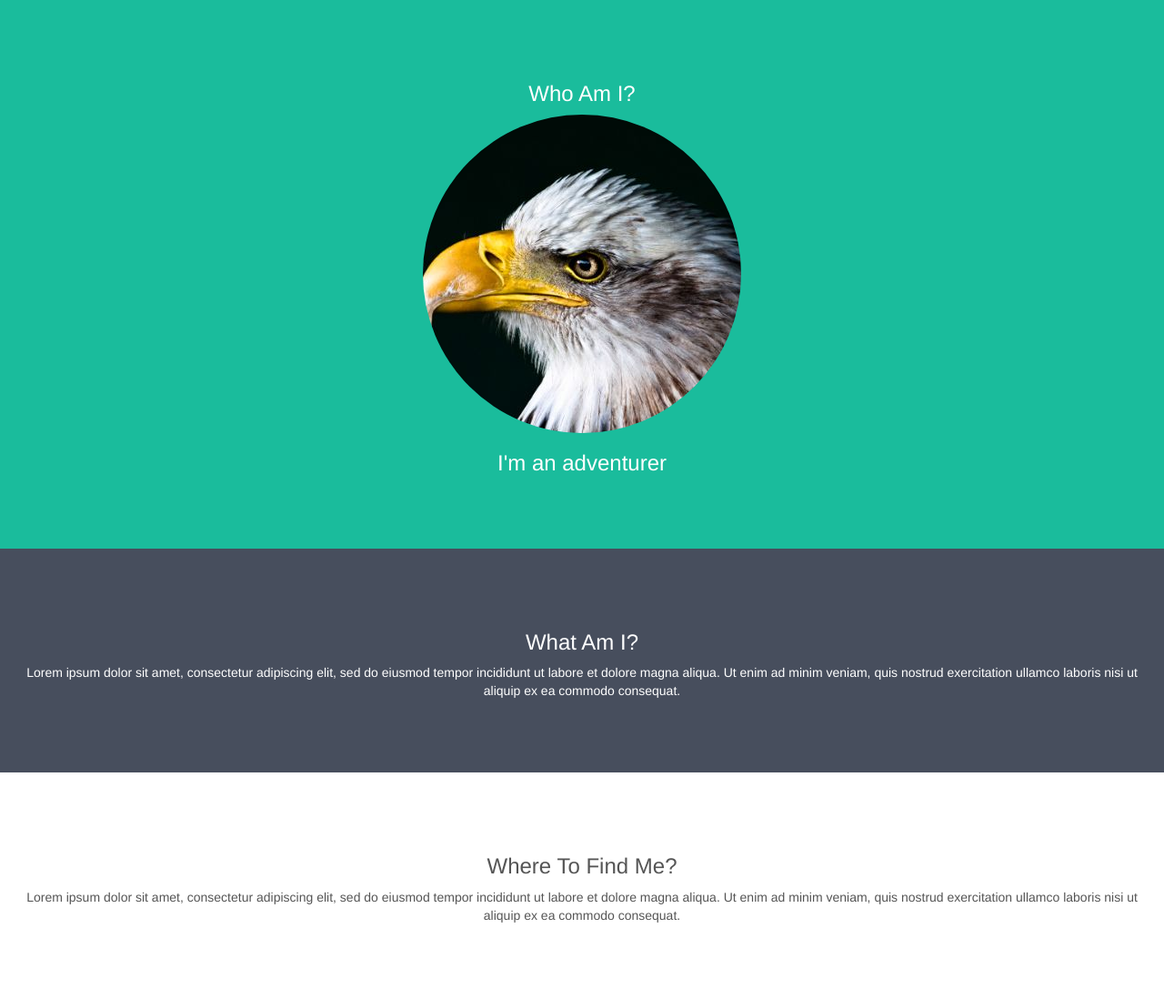
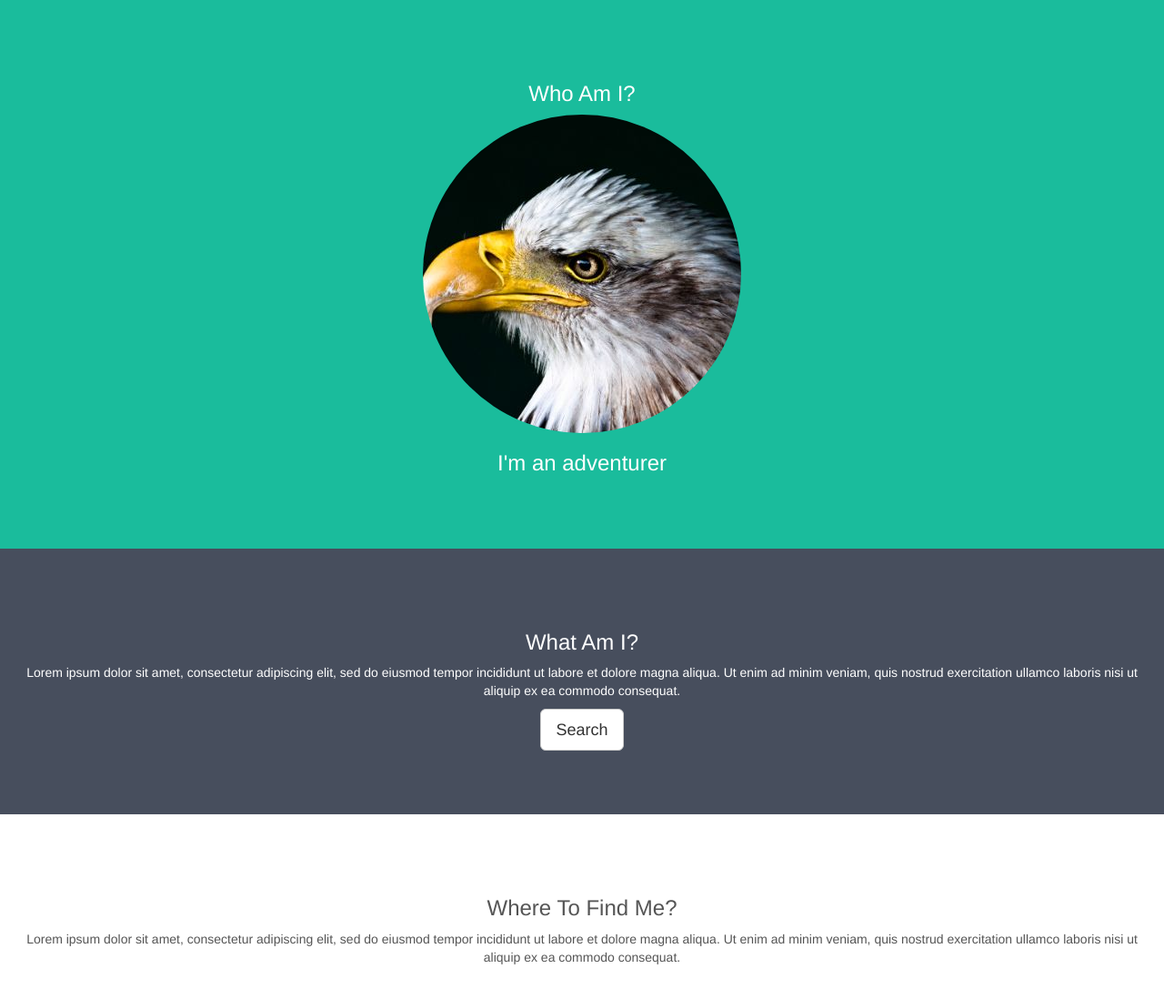
Before and after one commit to thanhvinhle/w3schools, a plain HTML site: page Bootstrap/Theme_SimplyMe/index.html in a window 1280 px wide. Shown: the whole page at 91% size. Drawn offline with nearby package versions, Linux system fonts and the light colour scheme.

Commit message:
Add a button to the mid container

```diff
--- a/Bootstrap/Theme_SimplyMe/index.html
+++ b/Bootstrap/Theme_SimplyMe/index.html
@@ -38,6 +38,7 @@
 <div class="container-fluid bg-2 text-center">
   <h3>What Am I?</h3>
   <p>Lorem ipsum dolor sit amet, consectetur adipiscing elit, sed do eiusmod tempor incididunt ut labore et dolore magna aliqua. Ut enim ad minim veniam, quis nostrud exercitation ullamco laboris nisi ut aliquip ex ea commodo consequat.</p>
+  <a href="#" class="btn btn-default btn-lg">Search</a>
 </div>
 
 <div class="container-fluid bg-3 text-center">
```
